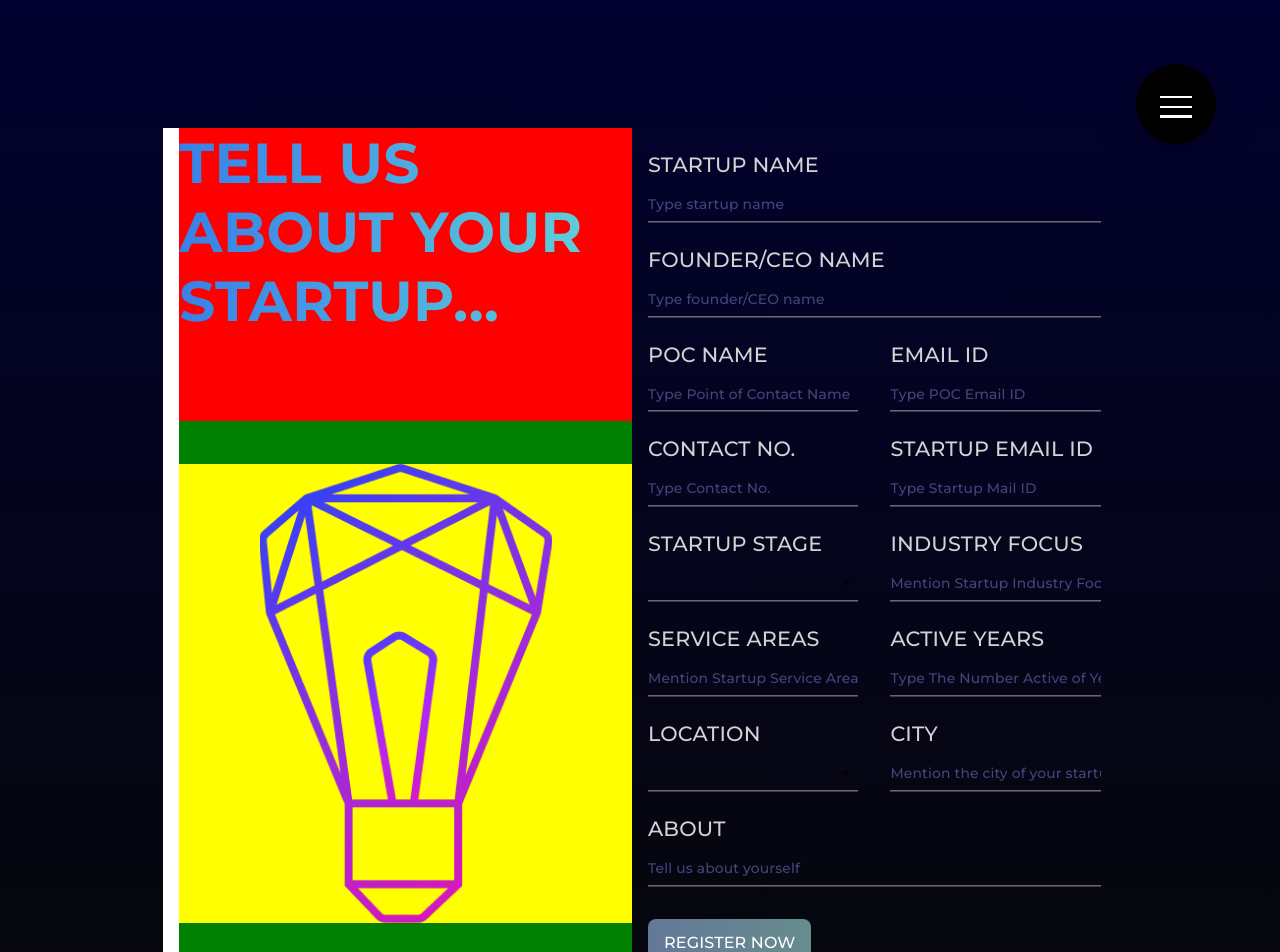
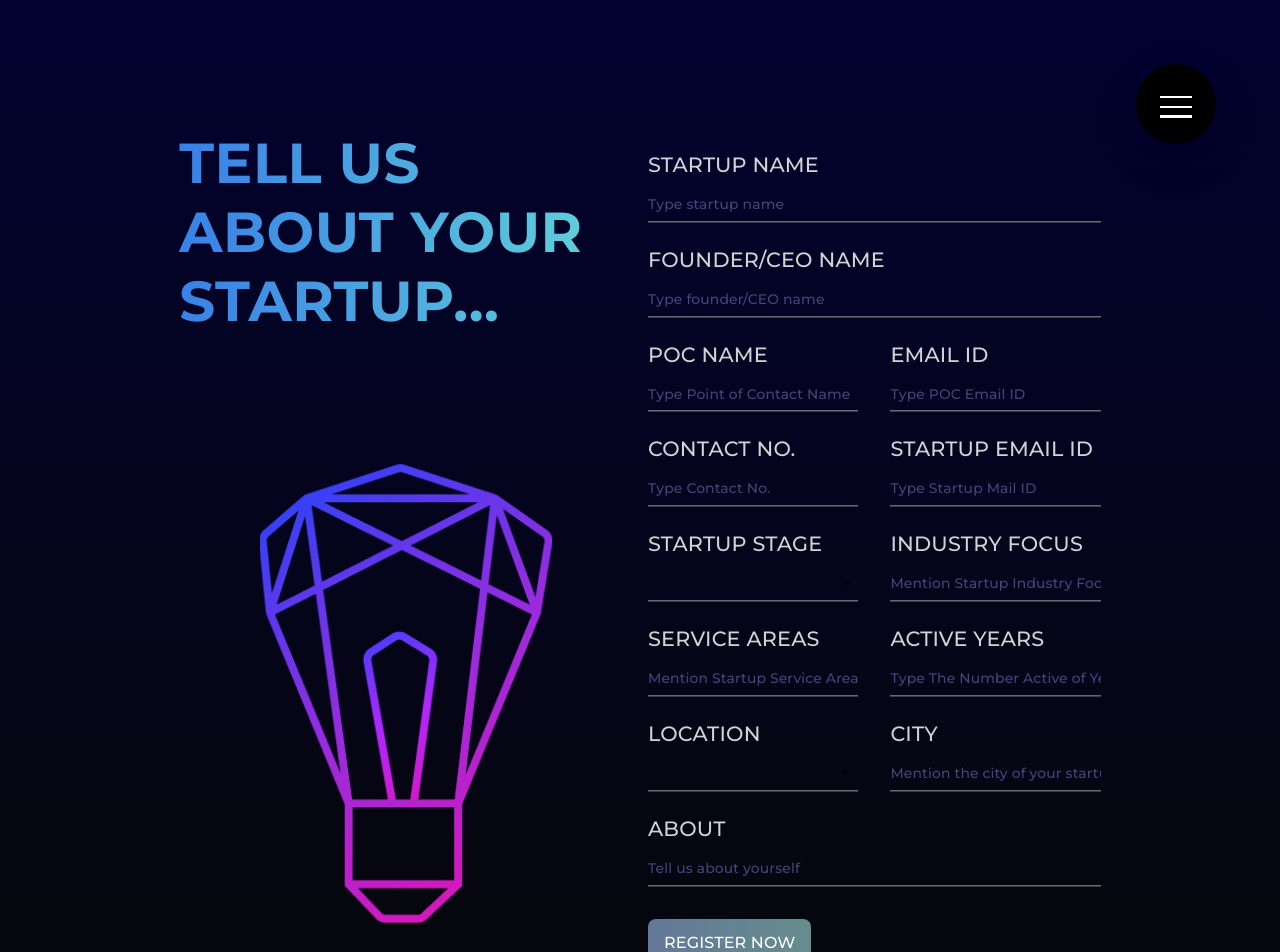
Before and after one commit to E-Cell-IITH/E-Cell-Website, a Next.js app: page /register in a window 1280 px wide. Shown: the top 952 px of the page. Built offline with nearby package versions, Linux system fonts and the light colour scheme.

Commit message:
Fix: Bulb was not in center

```diff
--- a/pages/register.js
+++ b/pages/register.js
@@ -524,9 +524,9 @@ const Register = () => {
           /> */}
           <Grid container columnSpacing={2}>
             {/* Code for line 397 to 422 will come here. Make a container inside this item it give it half width on large screen and full width on small screen. Keep both parts inside separate grid items so that alignment is easier */}
-            <Grid item xl={6} lg={6} md={12} sm={12} xs={12} marginBottom={{xl: 0, lg: 0, md: "2rem", sm: "2rem", xs: "2rem"}} backgroundColor="white" alignItems="center">
+            <Grid item xl={6} lg={6} md={12} sm={12} xs={12} marginBottom={{xl: 0, lg: 0, md: "2rem", sm: "2rem", xs: "2rem"}} alignItems="center">
               <Grid container direction={"row-reverse"} height="100%">
-                <Grid item xl={12} lg={12} md={9} sm={9} xs={9} backgroundColor="red">
+                <Grid item xl={12} lg={12} md={9} sm={9} xs={9}>
                   <Typography
                     textAlign="left"
                     fontFamily={"Montserrat"}
@@ -550,8 +550,8 @@ const Register = () => {
                   </Typography>
                 </Grid>
                 <Grid item xl={12} lg={12} md={3} sm={3} xs={3} justifyContent="center">
-                  <Box display="flex" flexDirection="column" justifyContent="center" backgroundColor="green" height="100%">
-                    <Box display="flex" flexDirection="row" justifyContent="center" backgroundColor="yellow" width="100%">
+                  <Box display="flex" flexDirection="column" justifyContent="center" height="100%">
+                    <Box display="flex" flexDirection="row" justifyContent="center" width="100%">
                       <CardMedia
                         sx={{ width: {xl: "20rem", lg: "18.24944rem", md: "4rem", sm: "4rem", xs: "2.5rem"}, height: {xl: 28.67769/18.24944*20 + "rem", lg: "28.67769rem", md: 28.67769/18.24944*4 + "rem", sm: 28.67769/18.24944*4 + "rem", xs: 28.67769/18.24944*2.5 + "rem"} }}
                         image="/vector.png"
```
